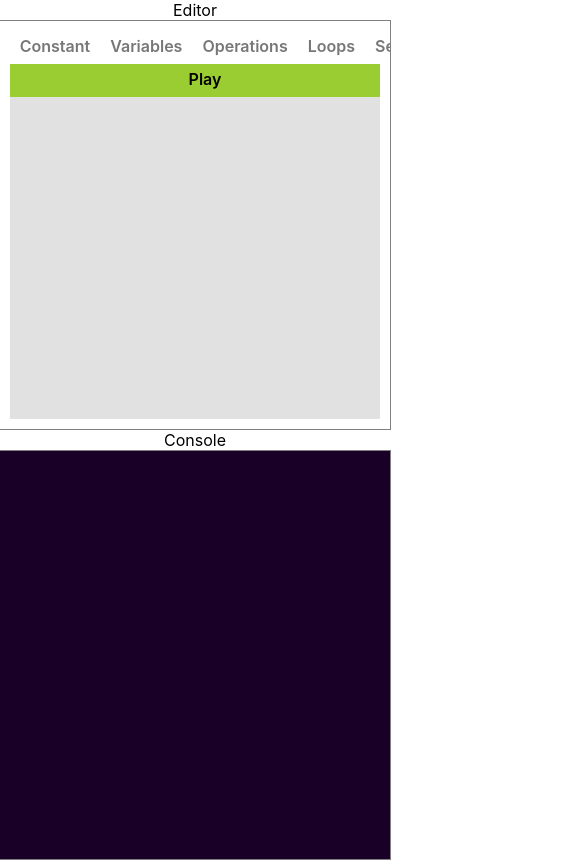
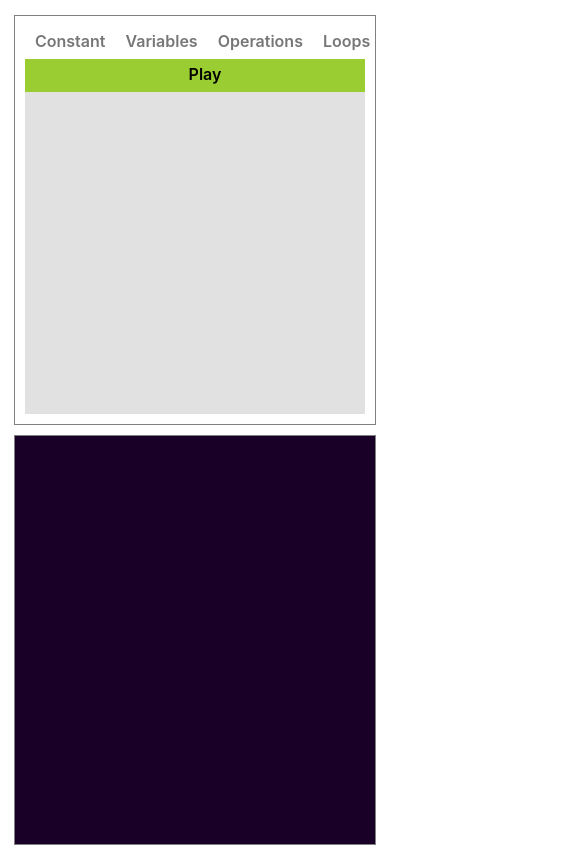
Before and after one commit to MarkVincentGo/VisLang, a React (Create React App) app: page / in a window 390 px wide. Shown: the whole page, 585 px wide, since content can reach past the window. Built offline with nearby package versions, Linux system fonts and the light colour scheme.

Commit message:
make window resizable in react.

```diff
--- a/src/App.css
+++ b/src/App.css
@@ -2,11 +2,28 @@
   text-align: center;
   display: flex;
   justify-content: space-evenly;
+  margin: 15px;
 }
+
+.resizer {
+  height: 97vh;
+  width: 10px;
+  cursor: ew-resize;
+}
+
+.resizer:hover {
+  background-color: gainsboro;
+}
+
 
 @media (max-width: 1200px) {
   .App {
     flex-direction: column;
     align-items: center;
   }
+  .resizer {
+    width: 95vh;
+    height: 10px;
+    cursor: ns-resize;
+  }
 }
--- a/src/App.tsx
+++ b/src/App.tsx
@@ -1,25 +1,42 @@
-import React, { useState } from 'react';
+import React, { useState, useEffect, useRef } from 'react';
 import './App.css';
 
 import { Editor } from './Editor';
 import { Console } from './Console'
 import Interpreter from './interpreter'
+import { dragResize } from './utilityFunctions'
 
 
 function App(): JSX.Element {
   const [consoleText, setConsoleText] = useState<string[]>([]);
+  const [consoleWidth, setConsoleWidth] = useState<number>(0);
+  const resizer = useRef<HTMLDivElement>(null);
+
+  useEffect(() => {
+    let resizeEl = resizer.current;
+    if (resizeEl) {
+      dragResize(resizeEl, changeWidth)
+    }
+  }, [])
 
   const showOutputToConsole = (data: any):void => {
     setConsoleText(Interpreter(data))
-    // setConsoleText(['YOU CAN DO THIS'])
-    // let newConsoleText = [...consoleText, text];
-    // setConsoleText(newConsoleText)
   }
+
+  const getWidth = (side: string, width: number) => {
+      setConsoleWidth(width)
+  }
+  const changeWidth = (pixels: number) => {
+    setConsoleWidth(pixels)
+  }
+
+
 
   return (
     <div className="App">
-      <Editor interpret={showOutputToConsole}/>
-      <Console output={consoleText}/>
+      <Editor interpret={showOutputToConsole} getWidth={getWidth} width={consoleWidth}/>
+      <div ref={resizer} className="resizer" />
+      <Console output={consoleText} getWidth={getWidth} width={consoleWidth}/>
     </div>
   );
 }
--- a/src/Console.tsx
+++ b/src/Console.tsx
@@ -1,20 +1,35 @@
-import React, { FunctionComponent } from 'react';
+import React, { FunctionComponent, useState, useEffect } from 'react';
 import { Panel } from './Panel';
 import styles from './Console.module.css'
 
 const backgroundColor = '#180027';
 
 interface ConsoleProps {
-  output: string[]
+  output: string[],
+  getWidth(s: string, w: number): void,
+  width: number
 }
 
-export const Console:FunctionComponent<ConsoleProps> = ({ output }): JSX.Element => (
+export const Console:FunctionComponent<ConsoleProps> = ({ output, getWidth, width }): JSX.Element => {
+  const [refer, setRefer] = useState<number>(window.innerWidth > 1200 ? ((window.innerWidth * 2 / 3) - 50) : window.innerWidth - 50);
+
+  useEffect(() => {
+    let changeRef = (): void => {
+     setRefer(window.innerWidth > 1200 ? ((window.innerWidth / 3) - 50) : window.innerWidth - 50);
+    }
+    window.addEventListener('resize', changeRef)
+    return () => {
+      window.removeEventListener('resize', changeRef)
+    }
+  }, [])
+  return (
     <Panel
       windowName="Console"
       backgroundColor={backgroundColor}
-    style={{justifyContent: 'flex-start'}}>
+      style={{justifyContent: 'flex-start', width: refer - width}}>
       {output.map((text, i) => (
         <p key={i.toString()} className={styles.output}>{text}</p>
       ))}
     </Panel>
   )
+}
--- a/src/Editor.tsx
+++ b/src/Editor.tsx
@@ -1,4 +1,4 @@
-import React, { FunctionComponent, useState } from 'react';
+import React, { FunctionComponent, useState, useEffect } from 'react';
 import { Constant, Variable, VarReference, Operator, End, Loop } from './Classes'
 import { IVariableInfo, IVarReference, IFunctionInfo, IDataSVGLine, IEnd, IConstantInfo, ILoop } from './Interfaces';
 import { Panel } from './Panel';
@@ -8,10 +8,12 @@ import * as R from 'ramda';
 
 
 interface EditorProps {
-  interpret(data: any): void
+  interpret(data: any): void,
+  getWidth(s: string, p: number): void,
+  width: number
 }
 
-export const Editor: FunctionComponent<EditorProps> = ({ interpret }): JSX.Element => {
+export const Editor: FunctionComponent<EditorProps> = ({ interpret, getWidth, width }): JSX.Element => {
   const [constants, setConstants] = useState<IConstantInfo[]>([])
   const [variables, setVariables] = useState<IVariableInfo[]>([]);
   const [varReferences, setVarReferences] = useState<IVarReference[]>([]);
@@ -19,6 +21,18 @@ export const Editor: FunctionComponent<EditorProps> = ({ interpret }): JSX.Eleme
   const [lines, setLines] = useState<IDataSVGLine[]>([]);
   const [loops, setLoops] = useState<ILoop[]>([])
   const [ends, setEnds] = useState<any[]>([]);
+
+  const [refer, setRefer] = useState<number>(window.innerWidth > 1200 ? ((window.innerWidth * 2 / 3) - 50) : window.innerWidth - 50);
+
+  useEffect(() => {
+    let changeRef = (): void => {
+     setRefer(window.innerWidth > 1200 ? ((window.innerWidth * 2 / 3) - 50) : window.innerWidth - 50);
+    }
+    window.addEventListener('resize', changeRef)
+    return () => {
+      window.removeEventListener('resize', changeRef)
+    }
+  }, [])
 
 
   const clickConstant = (type: string): void => {
@@ -299,7 +313,7 @@ export const Editor: FunctionComponent<EditorProps> = ({ interpret }): JSX.Eleme
   }
 
   return (
-    <Panel windowName="Editor">
+    <Panel windowName="Editor" style={{width: refer + width}}>
       <ButtonContainer>
         <Button
           name="Constant"
--- a/src/Panel.tsx
+++ b/src/Panel.tsx
@@ -1,19 +1,19 @@
-import React, { FunctionComponent } from 'react';
+import React, { FunctionComponent, RefObject } from 'react';
 import styles from './Panel.module.css';
 
 interface PanelProps {
   windowName: string,
   backgroundColor?: string,
   style?: any,
-  children?: any
+  children?: any,
+  refer?: RefObject<HTMLDivElement>
 }
 
 
 export const Panel: FunctionComponent<PanelProps> = (
-  {windowName, backgroundColor = 'white', children, style}
+  {windowName, backgroundColor = 'white', children, style, refer}
   ): JSX.Element => (
-  <div>
-    <div>{windowName}</div>
+  <div ref={refer}>
     <div className={styles.container} style={{ backgroundColor, ...style }}>
       {children}
     </div>
--- a/src/utilityFunctions.tsx
+++ b/src/utilityFunctions.tsx
@@ -75,3 +75,16 @@ export const makeDraggable = (component: Element, posCallback = function(a:any,
       }), 500)
     }
 }
+
+export const dragResize = (component: Element, posCallback = function(a:any){}) => {
+  let translateX = 0;
+  const handleDrag = d3.drag()
+    .subject(function() {
+      return { x: translateX }
+    })
+    .on('drag', function() {
+      translateX = d3.event.x;
+      posCallback(translateX)
+    })
+    handleDrag(d3.select(component))
+}
```
Lines whose indentation alone changed are shown as unchanged.
